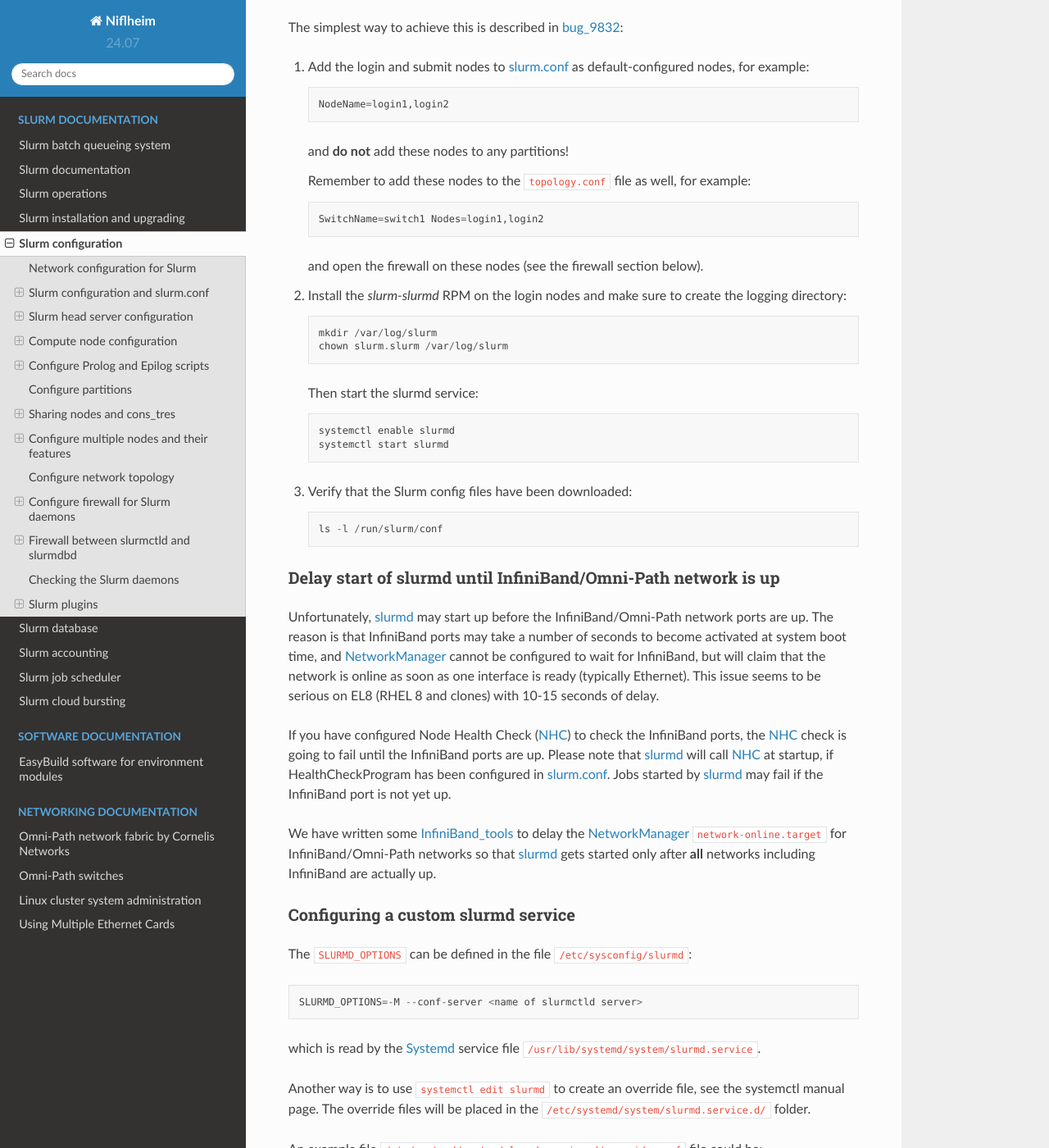
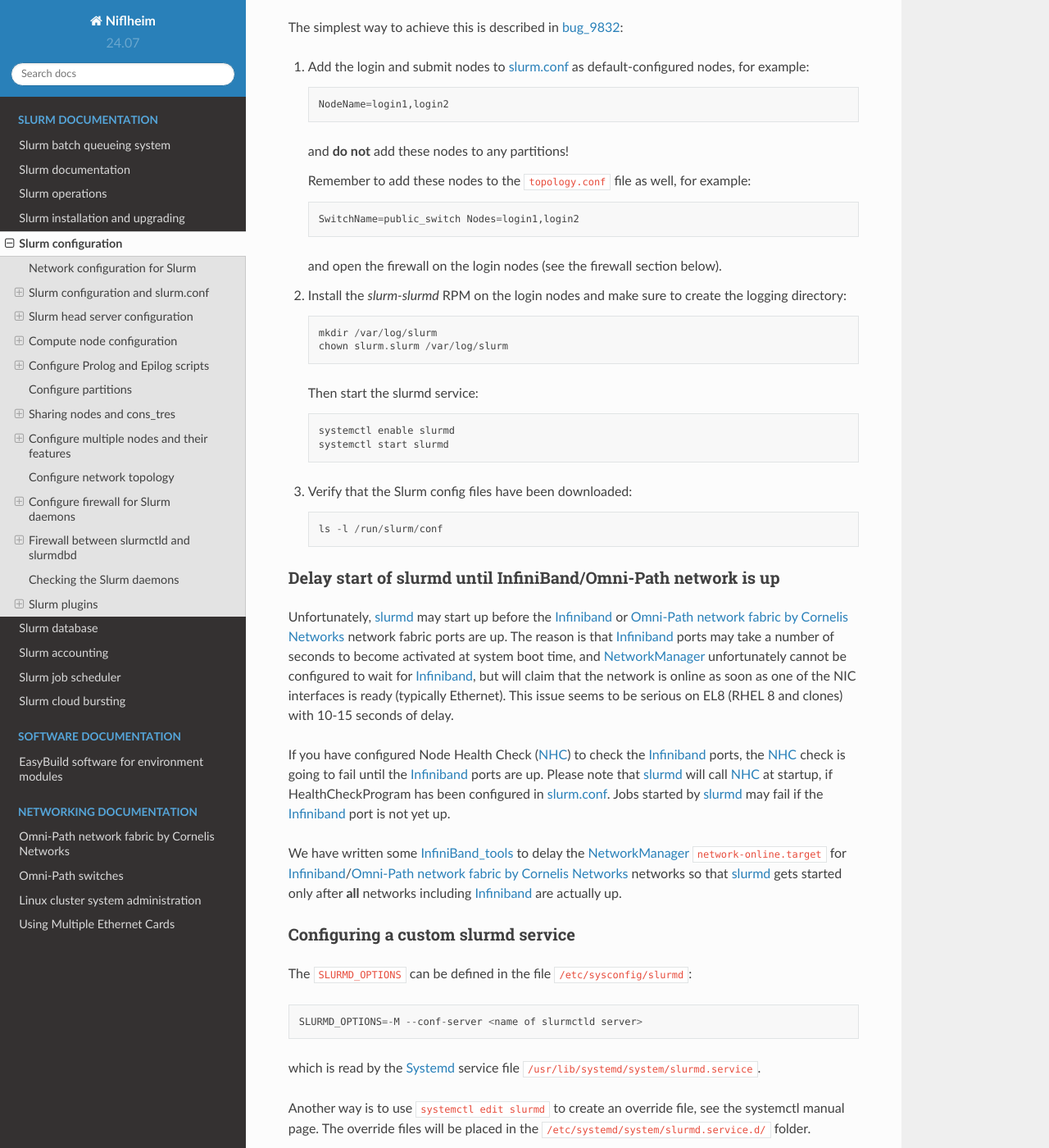
Before and after one commit to OleHolmNielsen/Niflheim_system, a Sphinx documentation site: the page built from docs/Slurm_configuration.rst, in a window 1280 px wide and 1400 px high, scrolled down 3334 px. Shown: the whole window at 82% size. Built offline with Sphinx 7.4.7 and the Read the Docs theme 2.0.0, drawn with Linux system fonts in a browser that asks for light colours; some of the changed text lies outside the part shown.

Commit message:
Minor edits

```diff
--- a/docs/Slurm_configuration.rst
+++ b/docs/Slurm_configuration.rst
@@ -118,9 +120,9 @@ The simplest way to achieve this is described in bug_9832_:
 
    Remember to add these nodes to the ``topology.conf`` file as well, for example::
 
-     SwitchName=switch1 Nodes=login1,login2
-
-   and open the firewall on these nodes (see the firewall section below).
+     SwitchName=public_switch Nodes=login1,login2
+
+   and open the firewall on the login nodes (see the firewall section below).
 
 2. Install the *slurm-slurmd* RPM on the login nodes and make sure to create the logging directory::
 
@@ -141,19 +143,19 @@ The simplest way to achieve this is described in bug_9832_:
 Delay start of slurmd until InfiniBand/Omni-Path network is up
 -----------------------------------------------------------------
 
-Unfortunately, slurmd_ may start up before the InfiniBand/Omni-Path network ports are up.
-The reason is that InfiniBand ports may take a number of seconds to become activated at system boot time,
-and NetworkManager_ cannot be configured to wait for InfiniBand,
-but will claim that the network is online as soon as one interface is ready (typically Ethernet).
+Unfortunately, slurmd_ may start up before the Infiniband_ or :ref:`OmniPath` network fabric ports are up.
+The reason is that Infiniband_ ports may take a number of seconds to become activated at system boot time,
+and NetworkManager_ unfortunately cannot be configured to wait for Infiniband_,
+but will claim that the network is online as soon as one of the NIC interfaces is ready (typically Ethernet).
 This issue seems to be serious on EL8 (RHEL 8 and clones) with 10-15 seconds of delay.
 
-If you have configured Node Health Check (NHC_) to check the InfiniBand ports,
-the NHC_ check is going to fail until the InfiniBand ports are up.
+If you have configured Node Health Check (NHC_) to check the Infiniband_ ports,
+the NHC_ check is going to fail until the Infiniband_ ports are up.
 Please note that slurmd_ will call NHC_ at startup, if HealthCheckProgram has been configured in slurm.conf_.
-Jobs started by slurmd_ may fail if the InfiniBand port is not yet up.
-
-We have written some InfiniBand_tools_ to delay the NetworkManager_ ``network-online.target`` for InfiniBand/Omni-Path networks
-so that slurmd_ gets started only after **all** networks including InfiniBand are actually up.
+Jobs started by slurmd_ may fail if the Infiniband_ port is not yet up.
+
+We have written some InfiniBand_tools_ to delay the NetworkManager_ ``network-online.target`` for Infiniband_/:ref:`OmniPath` networks
+so that slurmd_ gets started only after **all** networks including Infiniband_ are actually up.
 
 .. _NetworkManager: https://en.wikipedia.org/wiki/NetworkManager
 .. _InfiniBand_tools: https://github.com/OleHolmNielsen/Slurm_tools/tree/master/InfiniBand
```
Also changed, not shown: other parts of docs/Slurm_configuration.rst (+7 -5 lines).
